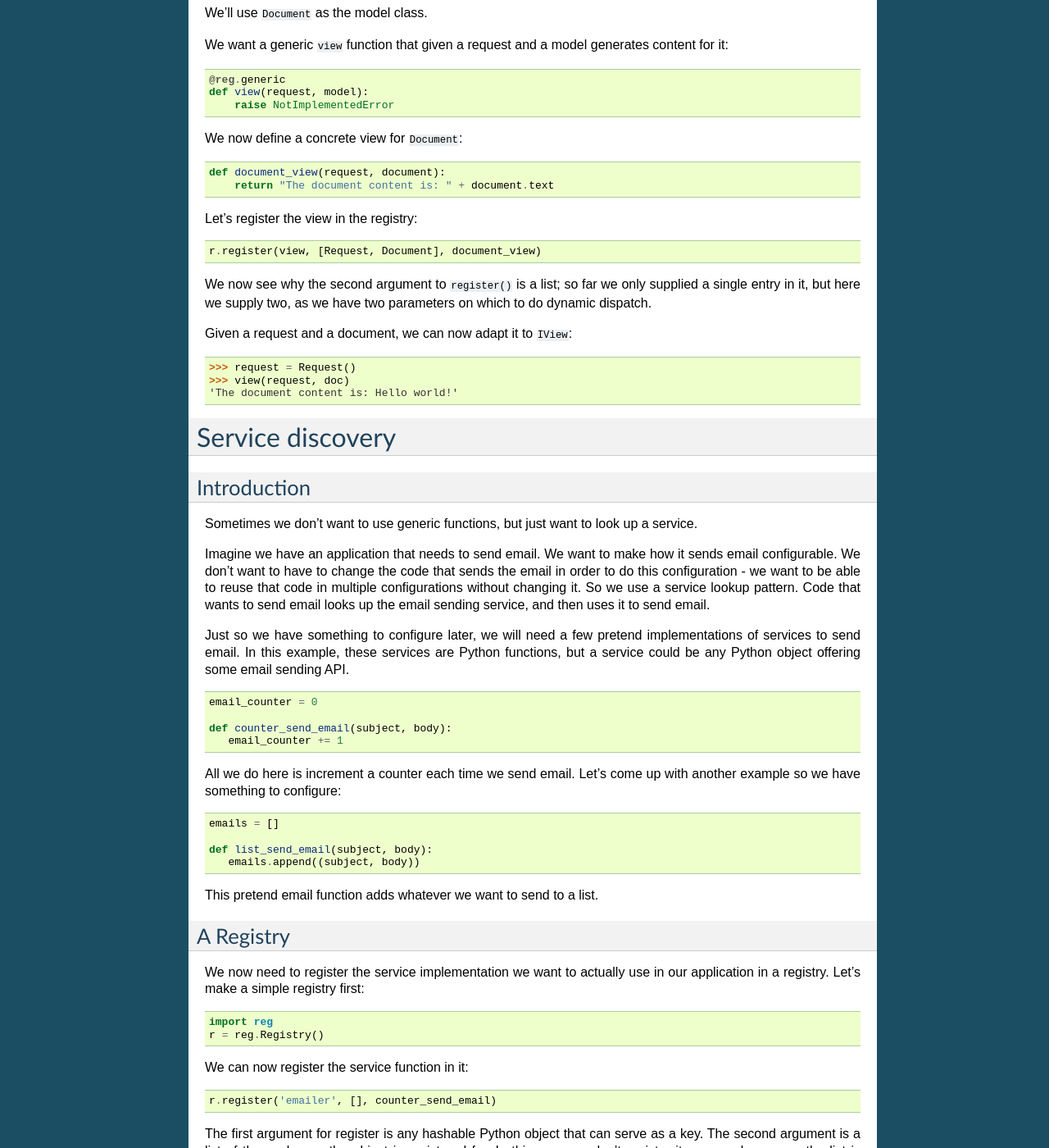
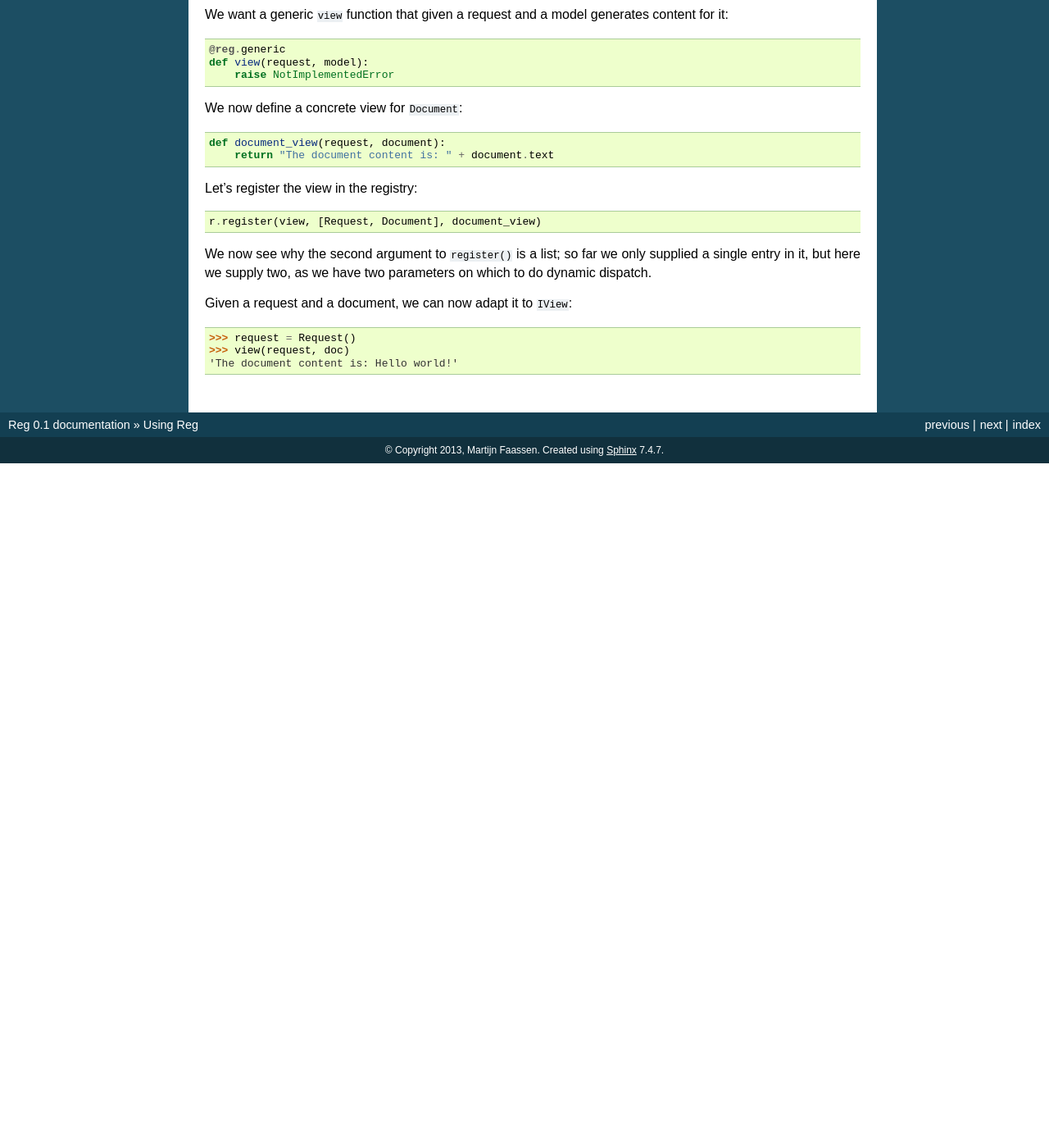
Before and after one commit to morepath/reg, a Sphinx documentation site: the page built from doc/usage.rst, in a window 1280 px wide and 1400 px high, scrolled down 9219 px. Shown: the whole window at 82% size. Built offline with Sphinx 7.4.7, drawn with Linux system fonts in a browser that asks for light colours; after the commit the page ends 9784 px from its top, so only the background shows below that; some of the changed text lies outside the part shown.

Commit message:
Get rid of service discovery section for now.

```diff
--- a/doc/usage.rst
+++ b/doc/usage.rst
@@ -656,142 +656,3 @@ Given a request and a document, we can now adapt it to ``IView``:
   >>> request = Request()
   >>> view(request, doc)
   'The document content is: Hello world!'
-
-
-Service discovery
-=================
-
-Introduction
-------------
-
-Sometimes we don't want to use generic functions, but just want to
-look up a service.
-
-Imagine we have an application that needs to send email. We want to
-make how it sends email configurable. We don't want to have to change
-the code that sends the email in order to do this configuration - we
-want to be able to reuse that code in multiple configurations without
-changing it. So we use a service lookup pattern. Code that wants to
-send email looks up the email sending service, and then uses it to
-send email.
-
-Just so we have something to configure later, we will need a few
-pretend implementations of services to send email. In this example,
-these services are Python functions, but a service could be any Python
-object offering some email sending API.
-
-.. testcode::
-
-  email_counter = 0
-
-  def counter_send_email(subject, body):
-     email_counter += 1
-
-All we do here is increment a counter each time we send email. Let's
-come up with another example so we have something to configure:
-
-.. testcode::
-
-  emails = []
-
-  def list_send_email(subject, body):
-     emails.append((subject, body))
-
-This pretend email function adds whatever we want to send to a list.
-
-A Registry
-----------
-
-We now need to register the service implementation we want to actually
-use in our application in a registry. Let's make a simple registry first:
-
-.. testcode::
-
-  import reg
-  r = reg.Registry()
-
-We can now register the service function in it:
-
-.. testcode::
-
-  r.register('emailer', [], counter_send_email)
-
-The first argument for register is any hashable Python object that can
-serve as a key. The second argument is a list of those classes the
-object is registered for. In this case we don't register it on any
-classes, so the list is empty. More about this later. The third
-argument is the object (also called *component*) that we actually
-register, in this case our ``counter_send_email`` function.
-
-Lookup
-------
-
-Since ``reg.Registry`` also has the lookup API, we can use it to look the
-emailer service again::
-
-.. doctest::
-
-  >>> r.component('emailer', []) is counter_send_email
-  True
-
-.. sidebar:: Separate registry and lookup
-
-  While ``reg.Registry`` implements the registery API as well as the
-  lookup API, Reg also allows you to use separate registry and lookup
-  objects. This is useful when you want to combine things together,
-  and also helps with cacheability. More about this later.
-
-We can use the function we looked up too:
-
-.. doctest::
-
-  >>> send_email = r.component('emailer', [])
-  >>> send_email('Hello', 'Hello world!')
-  >>> email_counter
-  1
-
-We have achieved loose coupling between the code that sends the email and
-the code that registers the email. So far however, we haven't gone beyond
-what you can accomplish with a simple Python dictionary, however.
-
-Let's install our registry as the implicit global lookup to
-use:
-
-.. doctest::
-
-  >>> from reg import implicit
-  >>> implicit.initialize(r)
-
-Now the registry will be consulted automatically when we want to look up
-
-Once you have done that, you can write this, without the ``lookup`` argument:
-
-.. doctest::
-
-  >>> IEmailer.component() is emailer
-  True
-
-What have we gained?
---------------------
-
-We could've just imported ``emailer`` and that would've been a lot
-easier! That's true. What we've gained is the ability to register a
-service for a library or application, in this case a service that can
-send email. We have the ability to change what service is used without
-having to change the code that uses that service. This is flexibility,
-but at the cost of some indirection.
-
-There are alternatives to accomplish this without using Reg, of
-course. One way would be to simply provide a custom registration API,
-along these lines::
-
-  the_emailer = None
-
-  def register_emailer(emailer):
-     global the_emailer
-     the_emailer = emailer
-
-And then when you need the emailer, you can use ``the_emailer``.
-
-That is totally reasonable and fine for many applications. Reg does a
-lot more though. We'll go into this next.
```
Also changed, not shown: other parts of doc/usage.rst (+1 -1 lines).
